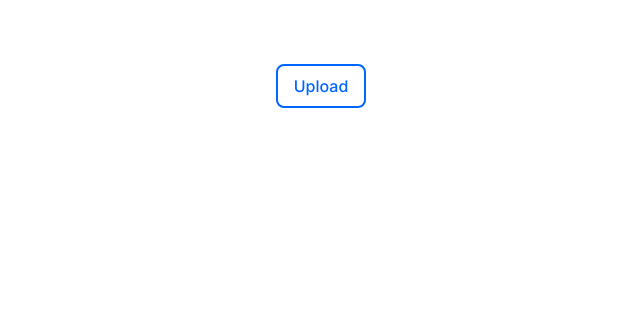
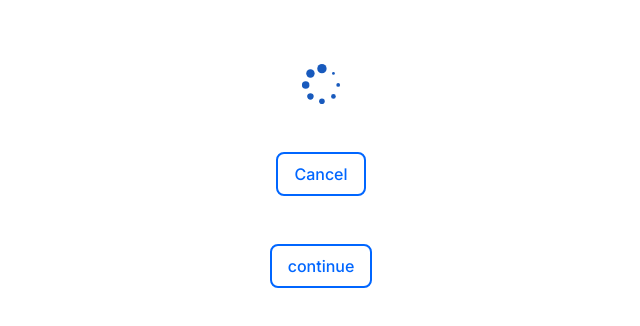
Before and after one commit to jshaha/YHack2024, a Next.js app: page /loading in a window 1280 px wide. Shown: the top 326 px of the page, without its empty margins (319-959 px from the left). Built offline with nearby package versions, Linux system fonts and the light colour scheme.

Commit message:
store for now

```diff
--- a/src/app/(pages)/ending/page.tsx
+++ b/src/app/(pages)/ending/page.tsx
@@ -1,8 +1,18 @@
 "use client";
 import React from "react";
+import { StyledButtonWhite } from "../../components/styled/StyledButtonWhite";
+import { useRouter } from "next/navigation";
 
 const page = () => {
-  return <div>Ending</div>;
+  const router = useRouter();
+  return (
+    <div>
+      <div>Well done! You finished this lecture! </div>
+      <StyledButtonWhite onClick={() => router.push("/")}>
+        Back
+      </StyledButtonWhite>
+    </div>
+  );
 };
 
 export default page;
--- a/src/app/(pages)/lecture/page.tsx
+++ b/src/app/(pages)/lecture/page.tsx
@@ -14,15 +14,17 @@ const page = () => {
 
   return (
     <div>
-      <div className="flex flex-col items-center justify-center">
-        <div>You lecture is ongoing, stay focus! </div>
-        <Image src={ex_1} style={{ width: "800px", height: "600px" }} />
-        <StyledButtonWhite onClick={() => router.push("/ending")}>
-          Lecturing
-        </StyledButtonWhite>
+      <div>You lecture is ongoing, stay focus! </div>
+      <div className="flex flex-row justify-center gap-12">
         <Image src={LeftArrowSVG} />
+        <div className="flex flex-col items-center justify-center">
+          <Image src={ex_1} style={{ width: "800px", height: "600px" }} />
+          <Image src={PlayButtonSVG} />
+          <StyledButtonWhite onClick={() => router.push("/ending")}>
+            Lecturing
+          </StyledButtonWhite>
+        </div>
         <Image src={RightArrowSVG} />
-        <Image src={PlayButtonSVG} />
       </div>
     </div>
   );
--- a/src/app/(pages)/loading/page.tsx
+++ b/src/app/(pages)/loading/page.tsx
@@ -2,15 +2,23 @@
 import React from "react";
 import { StyledButtonWhite } from "../../components/styled/StyledButtonWhite";
 import { useRouter } from "next/navigation";
+import Loading from "../../asset/loading.svg";
+import Image from "next/image";
 
 const page = () => {
   const router = useRouter();
 
   return (
     <div>
-      <StyledButtonWhite onClick={() => router.push("/lecture")}>
-        Upload
-      </StyledButtonWhite>
+      <div className="flex flex-col items-center gap-12">
+        <Image src={Loading} />
+        <StyledButtonWhite onClick={() => router.push("/")}>
+          Cancel
+        </StyledButtonWhite>
+        <StyledButtonWhite onClick={() => router.push("/lecture")}>
+          continue
+        </StyledButtonWhite>
+      </div>
     </div>
   );
 };
```
Also changed, not shown: src/app/asset/loading.svg.
